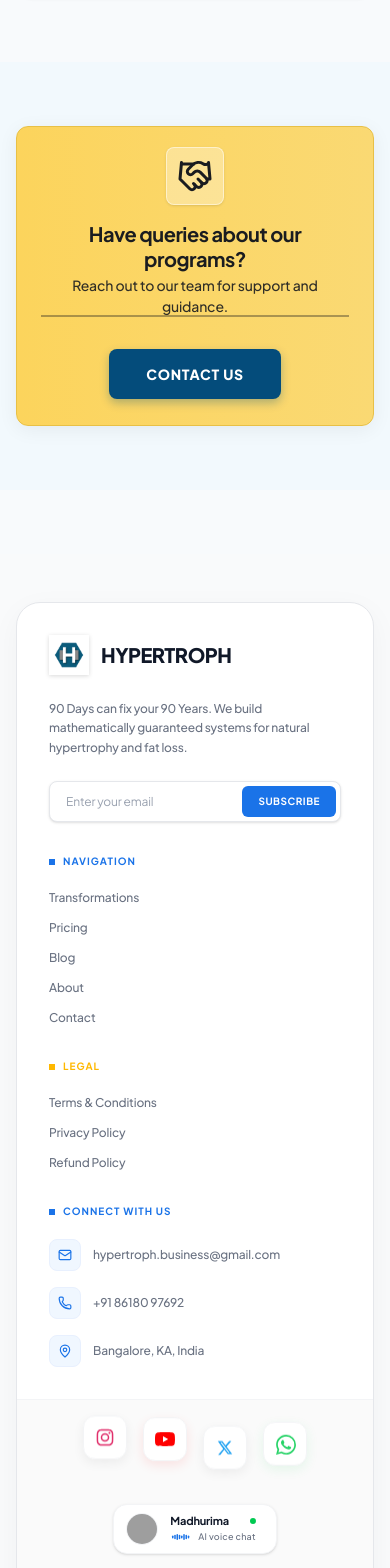
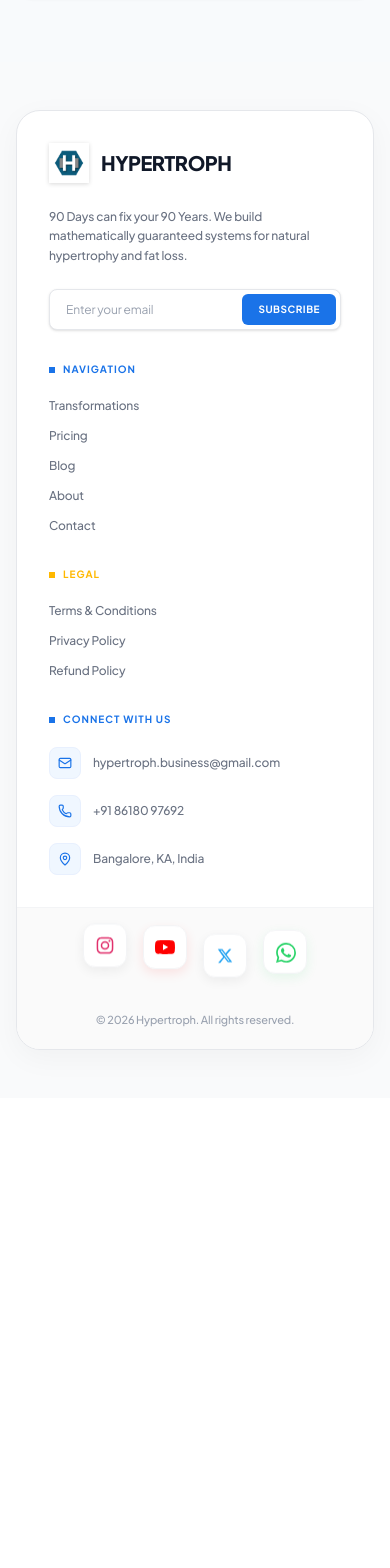
Before and after one commit to Saranshjais/Hypertroph, a Next.js app: page / in a window 390 px wide. Shown: the part 6380-7948 px from the top of the page. After the commit the page ends 7478 px from the top, so only its background shows below. Built offline with nearby package versions, Linux system fonts and the light colour scheme; grey boxes are pictures that could not be loaded.

Commit message:
chore: remove contact cta and ai chat badge from footer

```diff
--- a/src/app/pricing/page.tsx
+++ b/src/app/pricing/page.tsx
@@ -1,6 +1,6 @@
 import Header from "@/components/Header";
 import Pricing from "@/components/Pricing";
-import ContactCTA from "@/components/ContactCTA";
+
 import Footer from "@/components/Footer";
 
 export const metadata = {
@@ -16,7 +16,7 @@ export default function PricingPage() {
       {/* Wrapper to push the pricing section down past the fixed header */}
       <div className="flex-grow pt-16 md:pt-24 bg-[#f8fbfe]">
         <Pricing />
-        <ContactCTA />
+
       </div>
 
       <Footer />
--- a/src/components/ContactCTA.tsx
+++ /dev/null
@@ -1,68 +0,0 @@
-"use client";
-import Link from "next/link";
-import { Handshake } from "lucide-react";
-import { motion } from "framer-motion";
-
-export default function ContactCTA() {
-  return (
-    <section className="w-full bg-[#f2f9fd] py-16 px-4 flex justify-center overflow-hidden">
-      <motion.div
-        initial={{ opacity: 0, y: 30, scale: 0.95 }}
-        whileInView={{ opacity: 1, y: 0, scale: 1 }}
-        viewport={{ once: true, margin: "-50px" }}
-        transition={{ duration: 0.6, type: "spring", bounce: 0.4 }}
-        className="w-full max-w-5xl bg-gradient-to-r from-[#fcd45c] to-[#fad973] rounded-xl shadow-[0_4px_20px_rgba(0,0,0,0.06)] border border-[#e8c046] py-5 px-6 md:px-10 flex flex-col md:flex-row items-center justify-between gap-6 hover:shadow-[0_12px_30px_rgba(252,212,92,0.4)] hover:-translate-y-1 transition-all duration-500 relative group overflow-hidden"
-      >
-
-        {/* Animated Shine Effect on Background on Hover */}
-        <div className="absolute inset-0 -translate-x-full bg-gradient-to-r from-transparent via-white/40 to-transparent group-hover:animate-[shimmer_1.5s_infinite] z-0 pointer-events-none"></div>
-
-        {/* Left Side: Icon & Text */}
-        <div className="flex flex-col sm:flex-row items-center sm:items-start text-center sm:text-left gap-4 sm:gap-5 relative z-10 w-full sm:w-auto">
-          {/* Animated Handshake Icon */}
-          <div className="relative shrink-0">
-             {/* Pulsing ring behind icon */}
-             <div className="absolute inset-0 bg-white/40 rounded-lg animate-ping opacity-75"></div>
-
-             <div className="relative bg-white/30 p-2.5 rounded-lg border border-white/50 shadow-sm transform transition-transform group-hover:scale-110 group-hover:rotate-3 duration-300">
-               <Handshake className="w-9 h-9 text-[#1a1c20]" strokeWidth={2} />
-             </div>
-          </div>
-
-          {/* Text Content */}
-          <div className="flex flex-col">
-            <h3 className="text-[20px] md:text-[22px] font-bold text-[#1a1c20] leading-tight tracking-tight mb-1">
-              Have queries about our programs?
-            </h3>
-            <p className="text-[14px] md:text-[15px] text-[#1a1c20] font-medium opacity-90 group/link inline-block">
-              <Link href="/contact" className="relative inline-block">
-                Reach out to our team for support and guidance.
-                {/* Animated Underline */}
-                <span className="absolute left-0 bottom-0 w-full h-[1.5px] bg-[#1a1c20] origin-left scale-x-100 opacity-40 transition-transform duration-300 group-hover/link:scale-x-100 group-hover/link:opacity-100 group-hover/link:h-[2px]"></span>
-              </Link>
-            </p>
-          </div>
-        </div>
-
-        {/* Right Side: Button */}
-        <div className="shrink-0 w-full md:w-auto mt-2 md:mt-0 relative z-10 flex justify-center md:block">
-          <Link href="/contact" passHref>
-            <motion.div
-              whileHover={{ scale: 1.05 }}
-              whileTap={{ scale: 0.95 }}
-              className="relative overflow-hidden w-full md:w-auto inline-block bg-[#044c7b] hover:bg-[#033b60] transition-all text-white font-black text-sm px-9 py-3.5 rounded-lg shadow-[0_4px_10px_rgba(4,76,123,0.3)] hover:shadow-[0_8px_25px_rgba(4,76,123,0.5)] tracking-wider group/btn border border-[#044c7b]/50 cursor-pointer"
-            >
-              <span className="relative z-10 flex items-center justify-center gap-2">
-                CONTACT US
-              </span>
-
-              {/* Button internal shimmer */}
-              <div className="absolute inset-0 -translate-x-full bg-gradient-to-r from-transparent via-white/30 to-transparent group-hover/btn:animate-[shimmer_1s_infinite] z-0 pointer-events-none"></div>
-            </motion.div>
-          </Link>
-        </div>
-
-      </motion.div>
-    </section>
-  );
-}
--- a/src/components/FAQ.tsx
+++ b/src/components/FAQ.tsx
@@ -3,7 +3,7 @@ import { useState } from "react";
 import { motion, AnimatePresence } from "framer-motion";
 import { MessageCircleQuestion, Plus, Minus, MessageSquareText } from "lucide-react";
 import Link from "next/link";
-import ContactCTA from "./ContactCTA";
+
 
 export default function FAQ() {
   const faqs = [
@@ -154,10 +154,7 @@ export default function FAQ() {
         </div>
       </div>
 
-      {/* Contact Banner Component */}
-      <div className="-mx-4 md:-mx-8 lg:-mx-12 mt-16 md:mt-20">
-        <ContactCTA />
-      </div>
+
     </section>
   );
 }
--- a/src/components/Footer.tsx
+++ b/src/components/Footer.tsx
@@ -173,34 +173,7 @@ export default function Footer() {
                   </motion.a>
             </div>
 
-            {/* Madhurima AI Voice Chat Badge (Pushed left to avoid floating buttons) */}
-            <div className="flex items-center gap-3 bg-white px-3 py-2 rounded-[14px] shadow-sm border border-gray-100 order-2 md:order-3 mr-0 md:mr-16 lg:mr-24 hover:shadow-md transition-shadow cursor-pointer">
-              <div className="w-8 h-8 rounded-full bg-gray-200 overflow-hidden shrink-0 border border-gray-100">
-                {/* eslint-disable-next-line @next/next/no-img-element */}
-                <img src="https://i.pravatar.cc/150?img=32" alt="Madhurima" className="w-full h-full object-cover" />
-              </div>
-              <div className="flex flex-col pr-2">
-                 <div className="flex items-center justify-between gap-4">
-                   <span className="text-[11px] font-bold text-gray-900 leading-none">Madhurima</span>
-                   <span className="w-1.5 h-1.5 rounded-full bg-green-500"></span>
-                 </div>
-                 <div className="flex items-center gap-1.5 mt-1">
-                   <svg width="22" height="6" viewBox="0 0 24 8" fill="none" xmlns="http://www.w3.org/2000/svg" className="text-[#1a73e8]">
-                      <rect y="2" width="2" height="4" rx="1" fill="currentColor"/>
-                      <rect x="3" y="1" width="2" height="6" rx="1" fill="currentColor"/>
-                      <rect x="6" width="2" height="8" rx="1" fill="currentColor"/>
-                      <rect x="9" y="1" width="2" height="6" rx="1" fill="currentColor"/>
-                      <rect x="12" y="2" width="2" height="4" rx="1" fill="currentColor"/>
-                      <rect x="15" width="2" height="8" rx="1" fill="currentColor"/>
-                      <rect x="18" y="1" width="2" height="6" rx="1" fill="currentColor"/>
-                      <rect x="21" y="2" width="2" height="4" rx="1" fill="currentColor"/>
-                   </svg>
-                   <span className="text-[9px] text-gray-500 font-medium tracking-wide">
-                     AI voice chat
-                   </span>
-                 </div>
-              </div>
-            </div>
+
 
           </div>
         </div>
```
